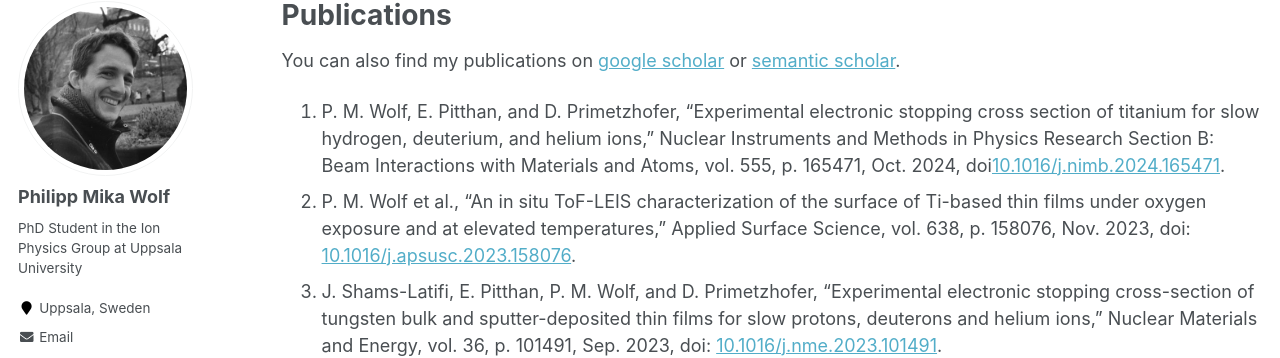
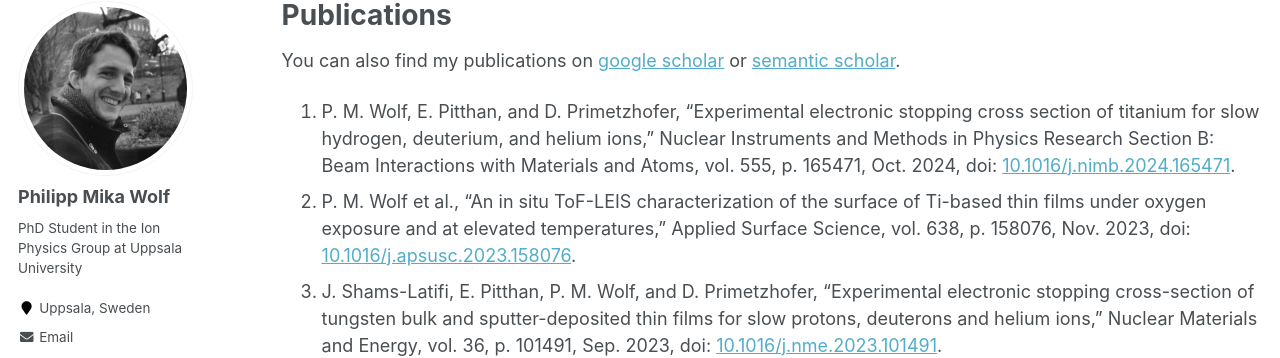
Before and after one commit to philipp-mika-wolf/philipp-mika-wolf.github.io, a Jekyll site: the page built from _pages/publications.md, in a window 1280 px wide and 989 px high. Shown: the part 117-475 px from the top of the window. Built offline with Jekyll 4.4.1, drawn with Linux system fonts in a browser that asks for light colours; some web fonts are replaced.

```diff
--- a/_pages/publications.md
+++ b/_pages/publications.md
@@ -9,7 +9,7 @@ author_profile: true
 
 You can also find my publications on [google scholar](https://scholar.google.com/citations?user=fYMtorMAAAAJ&hl=en) or [semantic scholar](https://www.semanticscholar.org/author/Philipp-M.-Wolf/51167965).
 
-1. P. M. Wolf, E. Pitthan, and D. Primetzhofer, "Experimental electronic stopping cross section of titanium for slow hydrogen, deuterium, and helium ions," Nuclear Instruments and Methods in Physics Research Section B: Beam Interactions with Materials and Atoms, vol. 555, p. 165471, Oct. 2024, doi[10.1016/j.nimb.2024.165471](https://doi.org/10.1016/j.nimb.2024.165471).
+1. P. M. Wolf, E. Pitthan, and D. Primetzhofer, "Experimental electronic stopping cross section of titanium for slow hydrogen, deuterium, and helium ions," Nuclear Instruments and Methods in Physics Research Section B: Beam Interactions with Materials and Atoms, vol. 555, p. 165471, Oct. 2024, doi: [10.1016/j.nimb.2024.165471](https://doi.org/10.1016/j.nimb.2024.165471).
 1. P. M. Wolf et al., “An in situ ToF-LEIS characterization of the surface of Ti-based thin films under oxygen exposure and at elevated temperatures,” Applied Surface Science, vol. 638, p. 158076, Nov. 2023, doi: [10.1016/j.apsusc.2023.158076](https://doi.org/10.1016/j.apsusc.2023.158076).
 1. J. Shams-Latifi, E. Pitthan, P. M. Wolf, and D. Primetzhofer, “Experimental electronic stopping cross-section of tungsten bulk and sputter-deposited thin films for slow protons, deuterons and helium ions,” Nuclear Materials and Energy, vol. 36, p. 101491, Sep. 2023, doi: [10.1016/j.nme.2023.101491](https://doi.org/10.1016/j.nme.2023.101491).
 1. P. M. Wolf, E. Pitthan, Z. Zhang, C. Lavoie, T. T. Tran, and D. Primetzhofer, “Direct Transition from Ultrathin Orthorhombic Dinickel Silicides to Epitaxial Nickel Disilicide Revealed by In Situ Synthesis and Analysis,” Small, vol. 18, no. 14, p. 2106093, 2022, doi: [10.1002/smll.202106093](https://doi.org/10.1002/smll.202106093).
```
